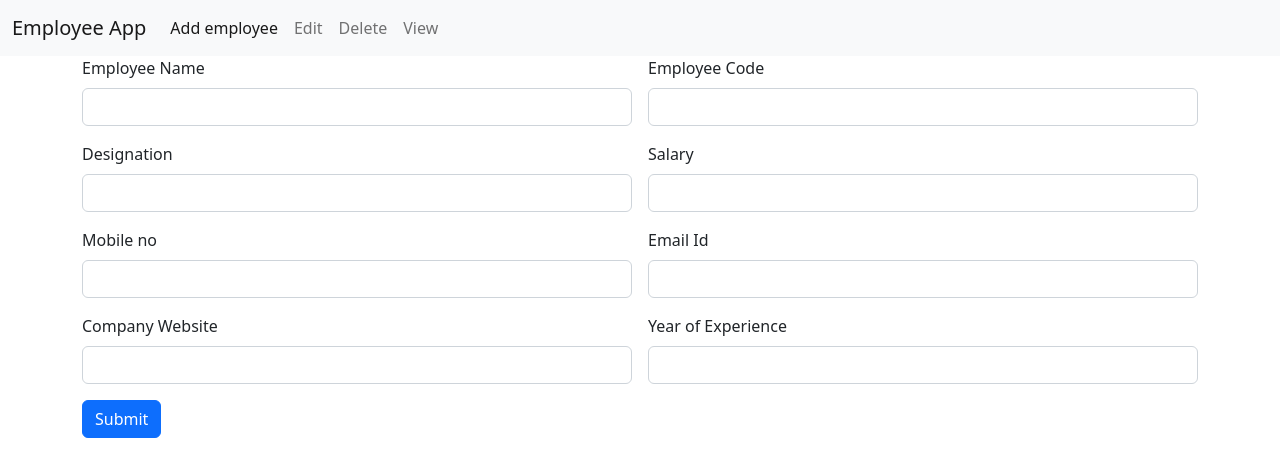
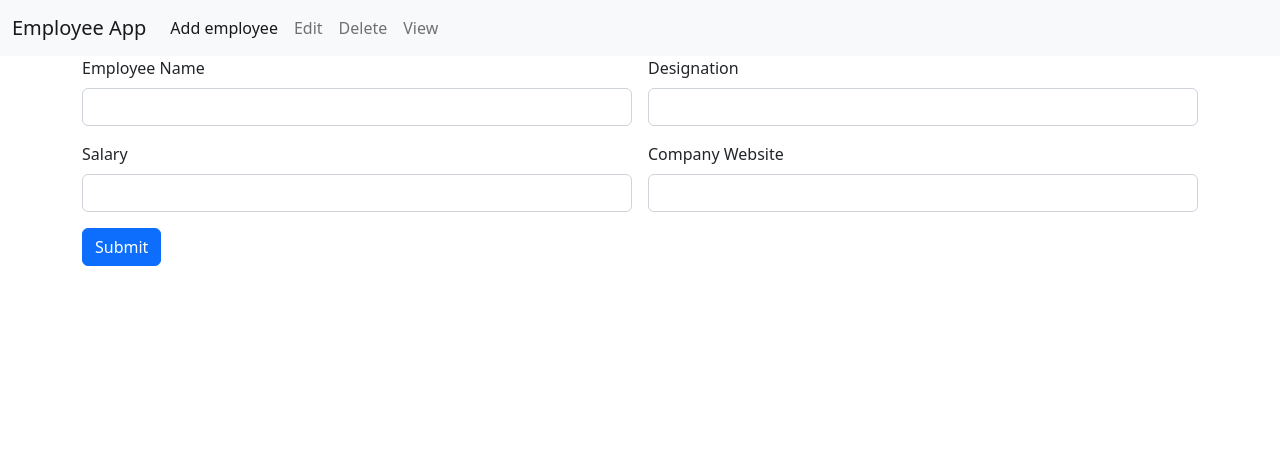
Before and after one commit to sherinsebastian200/Employee-Angular-App, an Angular app: page /add in a window 1280 px wide. Shown: the top 476 px of the page. Built offline with nearby package versions, Linux system fonts and the light colour scheme.

Commit message:
read values

```diff
--- a/src/app/add-employee/add-employee.component.html
+++ b/src/app/add-employee/add-employee.component.html
@@ -5,40 +5,28 @@
             <div class="row g-3">
                 <div class="col col-12 col-sm-6 col-md-6 col-lg-6 col-xl-6 col-xxl-6">
                     <label for="" class="form-label">Employee Name</label>
-                    <input type="text" class="form-control">
+                    <input name="name" [(ngModel)]="name" type="text" class="form-control">
 
                 </div>
-                <div class="col col-12 col-sm-6 col-md-6 col-lg-6 col-xl-6 col-xxl-6">
-                    <label for="" class="form-label">Employee Code</label>
-                    <input type="text" class="form-control">
-                </div>
+
                 <div class="col col-12 col-sm-6 col-md-6 col-lg-6 col-xl-6 col-xxl-6">
                     <label for="" class="form-label">Designation</label>
-                    <input type="text" class="form-control">
+                    <input name="designation" [(ngModel)]="designation" type="text" class="form-control">
                 </div>
                 <div class="col col-12 col-sm-6 col-md-6 col-lg-6 col-xl-6 col-xxl-6">
                     <label for="" class="form-label">Salary</label>
-                    <input type="text" class="form-control">
+                    <input name="salary" [(ngModel)]="salary" type="text" class="form-control">
                 </div>
-                <div class="col col-12 col-sm-6 col-md-6 col-lg-6 col-xl-6 col-xxl-6">
-                    <label for="" class="form-label">Mobile no</label>
-                    <input type="text" class="form-control">
-                </div>
-                <div class="col col-12 col-sm-6 col-md-6 col-lg-6 col-xl-6 col-xxl-6">
-                    <label for="" class="form-label">Email Id</label>
-                    <input type="text" class="form-control">
-                </div>
+
+
                 <div class="col col-12 col-sm-6 col-md-6 col-lg-6 col-xl-6 col-xxl-6">
                     <label for="" class="form-label">Company Website</label>
-                    <input type="text" class="form-control">
-                </div>
-                <div class="col col-12 col-sm-6 col-md-6 col-lg-6 col-xl-6 col-xxl-6">
-                    <label for="" class="form-label">Year of Experience</label>
-                    <input type="text" class="form-control">
+                    <input name="Company" [(ngModel)]="Company" type="text" class="form-control">
                 </div>
 
+
                 <div class="col col-12 col-sm-12 col-md-12 col-lg-12 col-xl-12 col-xxl-12">
-                    <button class="btn btn-primary">Submit</button>
+                    <button (click)="readValues()" class="btn btn-primary">Submit</button>
                 </div>
             </div>
         </div>
--- a/src/app/add-employee/add-employee.component.ts
+++ b/src/app/add-employee/add-employee.component.ts
@@ -6,5 +6,23 @@
   styleUrls: ['./add-employee.component.css']
 })
 export class AddEmployeeComponent {
+  name=""
+  designation=""
+  salary=""
+  Company=""
+
+  readValues=()=>
+
+    {
+     let data:any={"name":this.name,
+      "designation":this.designation,
+      "salary":this.salary,
+      "Company":this.Company}
+      console.log(data)
+
+
+    }
+
+
 
 }
--- a/src/app/app.module.ts
+++ b/src/app/app.module.ts
@@ -11,6 +11,7 @@
 import { ViewEmployeeComponent } from './view-employee/view-employee.component';
 import { RouterModule, Routes } from '@angular/router';
 import { NavBarComponent } from './nav-bar/nav-bar.component';
+import { FormsModule } from '@angular/forms';
 const myRoute:Routes=[
   {
     path:"",
@@ -51,7 +52,8 @@
   imports: [
     BrowserModule,
     AppRoutingModule,
-    RouterModule.forRoot(myRoute)
+    RouterModule.forRoot(myRoute),
+    FormsModule
   ],
   providers: [],
   bootstrap: [AppComponent]
```
